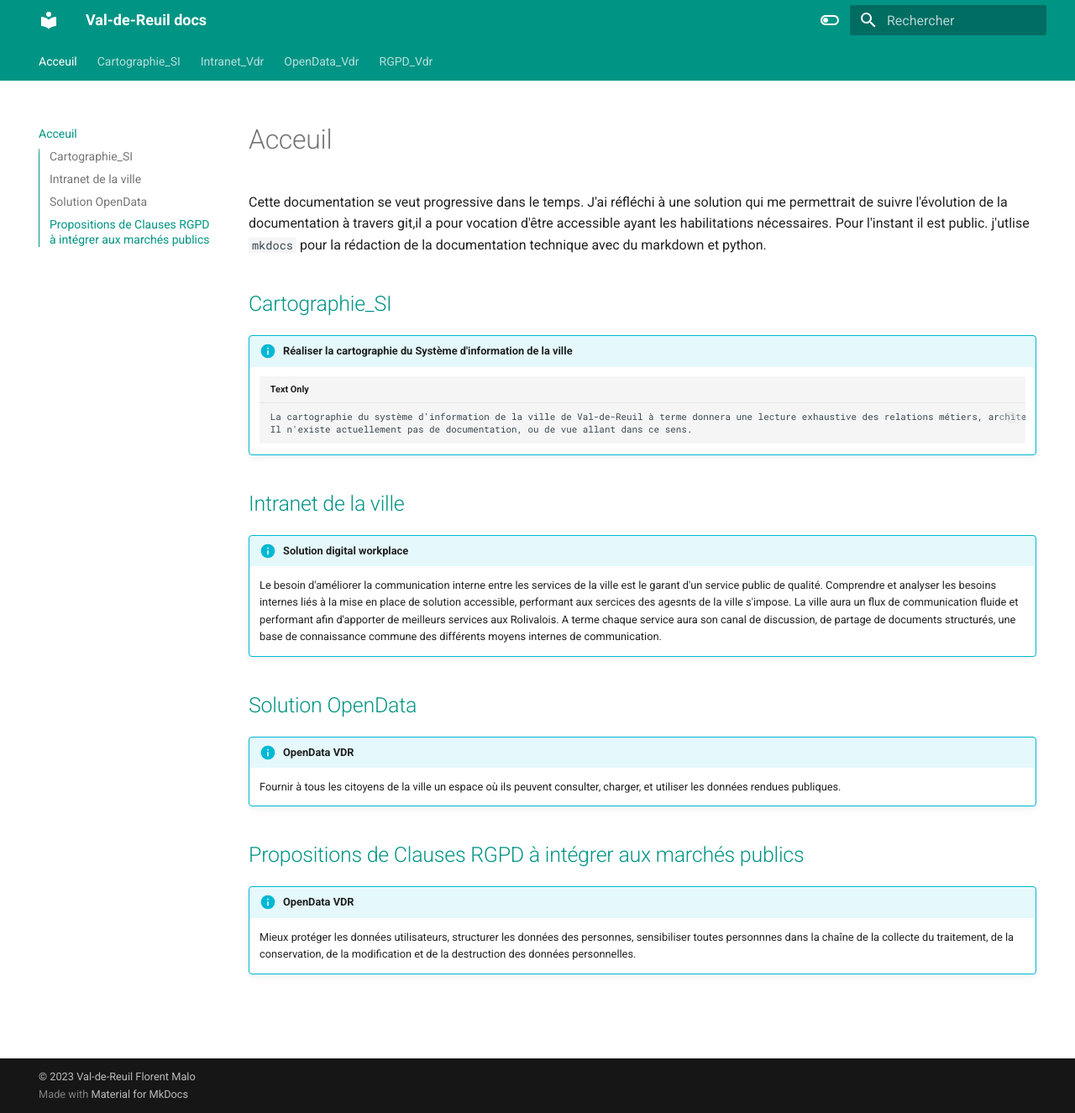
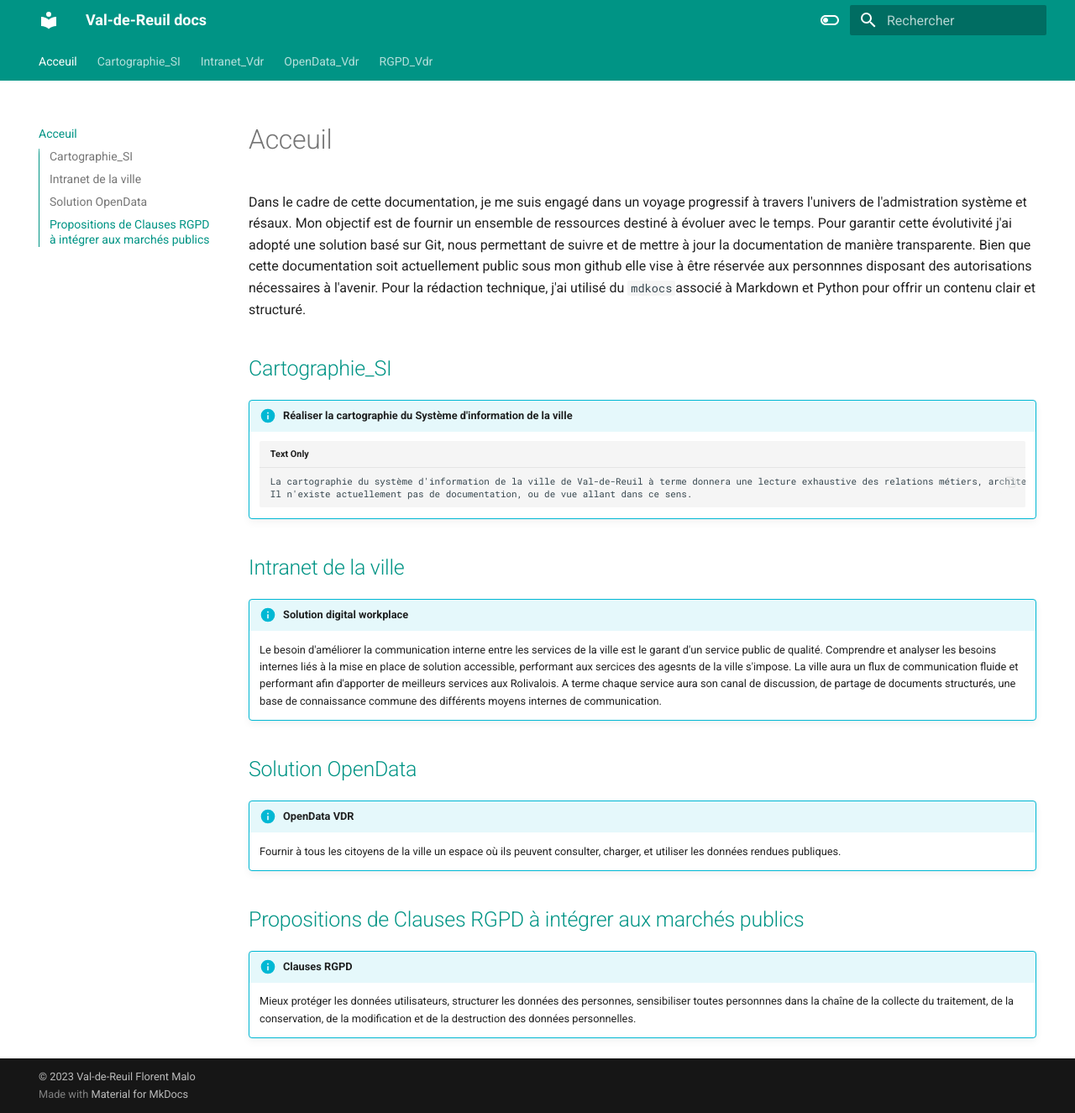
Before and after one commit to FofoMalo/vdr_docs, an MkDocs documentation site: the page built from docs/index.md, in a window 1280 px wide and 1325 px high. Shown: the whole window at 84% size. Built offline with MkDocs 1.6.1 and Material for MkDocs 9.7.7, drawn with Linux system fonts in a browser that asks for light colours; the version menu is left out.

Commit message:
cahnge: introduction reformulation

```diff
--- a/docs/index.md
+++ b/docs/index.md
@@ -1,7 +1,8 @@
 # Acceuil
 
-Cette documentation se veut progressive dans le temps. J'ai réfléchi à une solution qui me permettrait de suivre l'évolution de la documentation à travers git,il a pour vocation d'être accessible ayant les habilitations nécessaires. Pour l'instant il est public.
-j'utlise `mkdocs` pour la rédaction de la documentation technique avec du markdown et python.
+Dans le cadre de cette documentation, je me suis engagé dans un voyage progressif à travers l'univers de l'admistration système et résaux. Mon objectif est de fournir un ensemble de ressources destiné à évoluer avec le temps.
+Pour garantir cette évolutivité j'ai adopté une solution basé sur Git, nous permettant de suivre et de mettre à jour la documentation  de manière transparente.
+Bien que cette documentation soit actuellement public sous mon github elle vise à être réservée aux personnnes disposant des autorisations nécessaires à l'avenir. Pour la rédaction technique, j'ai utilisé du `mdkocs`associé à Markdown et Python pour offrir un contenu clair et structuré.
 
 ## [Cartographie_SI](https://fofomalo.github.io/vdr_docs/Cartographie_SI/)
 !!! info "Réaliser la cartographie du Système d'information de la ville "
@@ -23,5 +24,5 @@ j'utlise `mkdocs` pour la rédaction de la documentation technique avec du markd
 
 ## [Propositions de Clauses RGPD à intégrer aux marchés publics](https://fofomalo.github.io/vdr_docs/RGPD_Vdr/)
 
-!!! info "OpenData VDR"
+!!! info "Clauses RGPD"
     Mieux protéger les données utilisateurs, structurer les données des personnes, sensibiliser toutes personnnes dans la chaîne de la collecte du traitement, de la conservation, de la modification et de la destruction des données personnelles.
```
